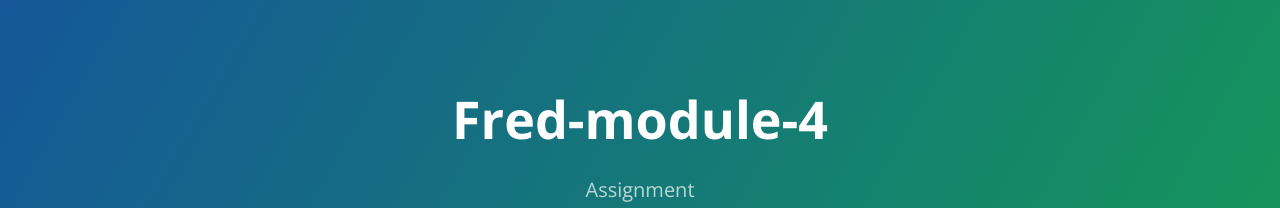
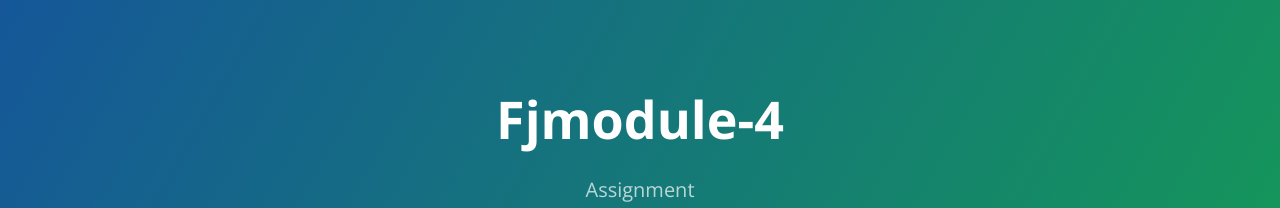
Before and after one commit to FredSerrano/FjModule-4, a plain HTML site: page index.html in a window 1280 px wide. Shown: the top 208 px of the page. Drawn offline with nearby package versions, Linux system fonts and the light colour scheme.

Commit message:
Create gh-pages branch via GitHub

```diff
--- a/index.html
+++ b/index.html
@@ -2,7 +2,7 @@
 <html lang="en-us">
   <head>
     <meta charset="UTF-8">
-    <title>Fred-module-4 by FredSerrano</title>
+    <title>Fjmodule-4 by FredSerrano</title>
     <meta name="viewport" content="width=device-width, initial-scale=1">
     <link rel="stylesheet" type="text/css" href="stylesheets/normalize.css" media="screen">
     <link href='https://fonts.googleapis.com/css?family=Open+Sans:400,700' rel='stylesheet' type='text/css'>
@@ -11,11 +11,11 @@
   </head>
   <body>
     <section class="page-header">
-      <h1 class="project-name">Fred-module-4</h1>
+      <h1 class="project-name">Fjmodule-4</h1>
       <h2 class="project-tagline">Assignment</h2>
-      <a href="https://github.com/FredSerrano/Fred-Module-4" class="btn">View on GitHub</a>
-      <a href="https://github.com/FredSerrano/Fred-Module-4/zipball/master" class="btn">Download .zip</a>
-      <a href="https://github.com/FredSerrano/Fred-Module-4/tarball/master" class="btn">Download .tar.gz</a>
+      <a href="https://github.com/FredSerrano/FjModule-4" class="btn">View on GitHub</a>
+      <a href="https://github.com/FredSerrano/FjModule-4/zipball/master" class="btn">Download .zip</a>
+      <a href="https://github.com/FredSerrano/FjModule-4/tarball/master" class="btn">Download .tar.gz</a>
     </section>
 
     <section class="main-content">
@@ -45,7 +45,7 @@
 <p>Having trouble with Pages? Check out our <a href="https://help.github.com/pages">documentation</a> or <a href="https://github.com/contact">contact support</a> and we’ll help you sort it out.</p>
 
       <footer class="site-footer">
-        <span class="site-footer-owner"><a href="https://github.com/FredSerrano/Fred-Module-4">Fred-module-4</a> is maintained by <a href="https://github.com/FredSerrano">FredSerrano</a>.</span>
+        <span class="site-footer-owner"><a href="https://github.com/FredSerrano/FjModule-4">Fjmodule-4</a> is maintained by <a href="https://github.com/FredSerrano">FredSerrano</a>.</span>
 
         <span class="site-footer-credits">This page was generated by <a href="https://pages.github.com">GitHub Pages</a> using the <a href="https://github.com/jasonlong/cayman-theme">Cayman theme</a> by <a href="https://twitter.com/jasonlong">Jason Long</a>.</span>
       </footer>
```
Also changed, not shown: params.json (+1 -1 lines).
